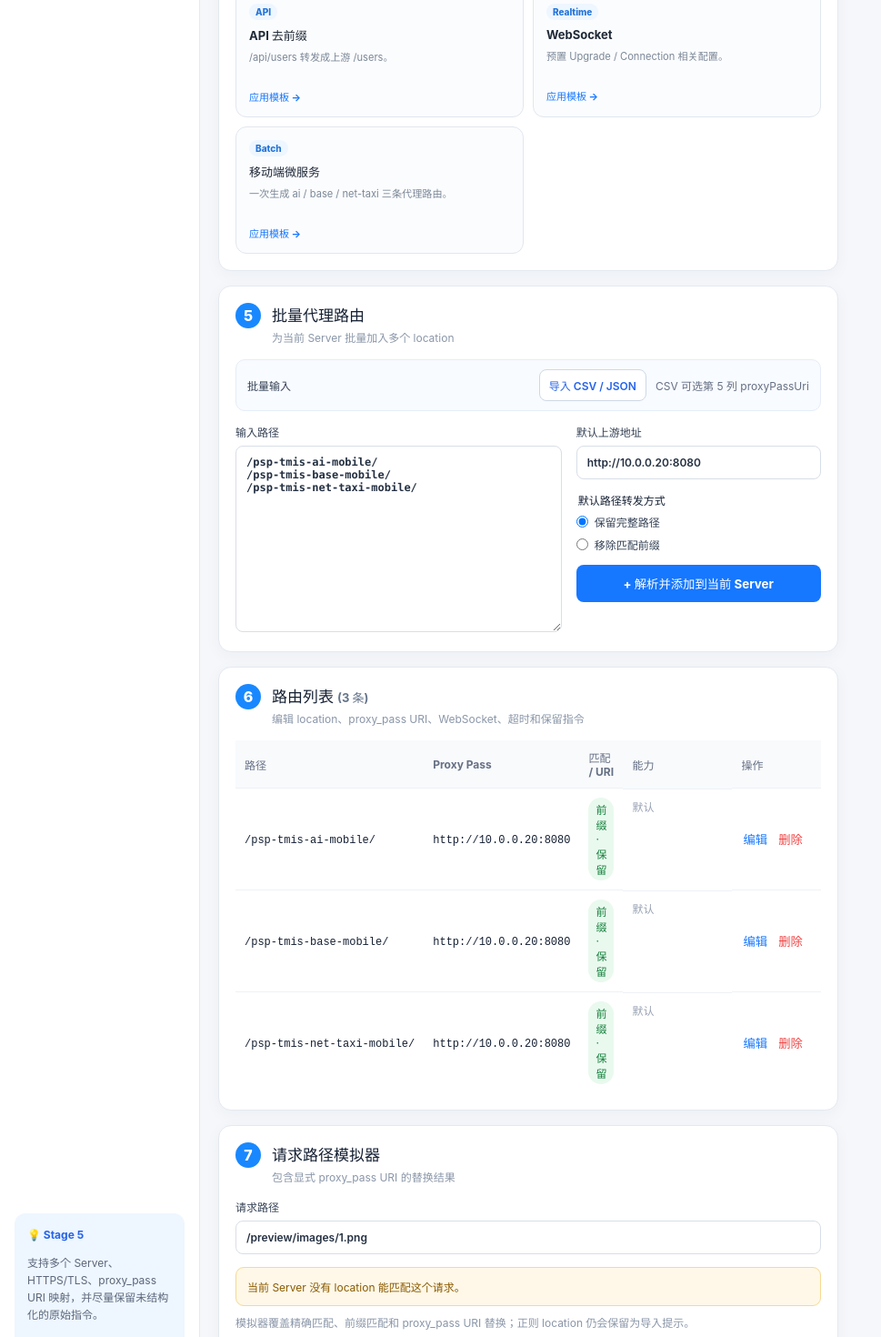
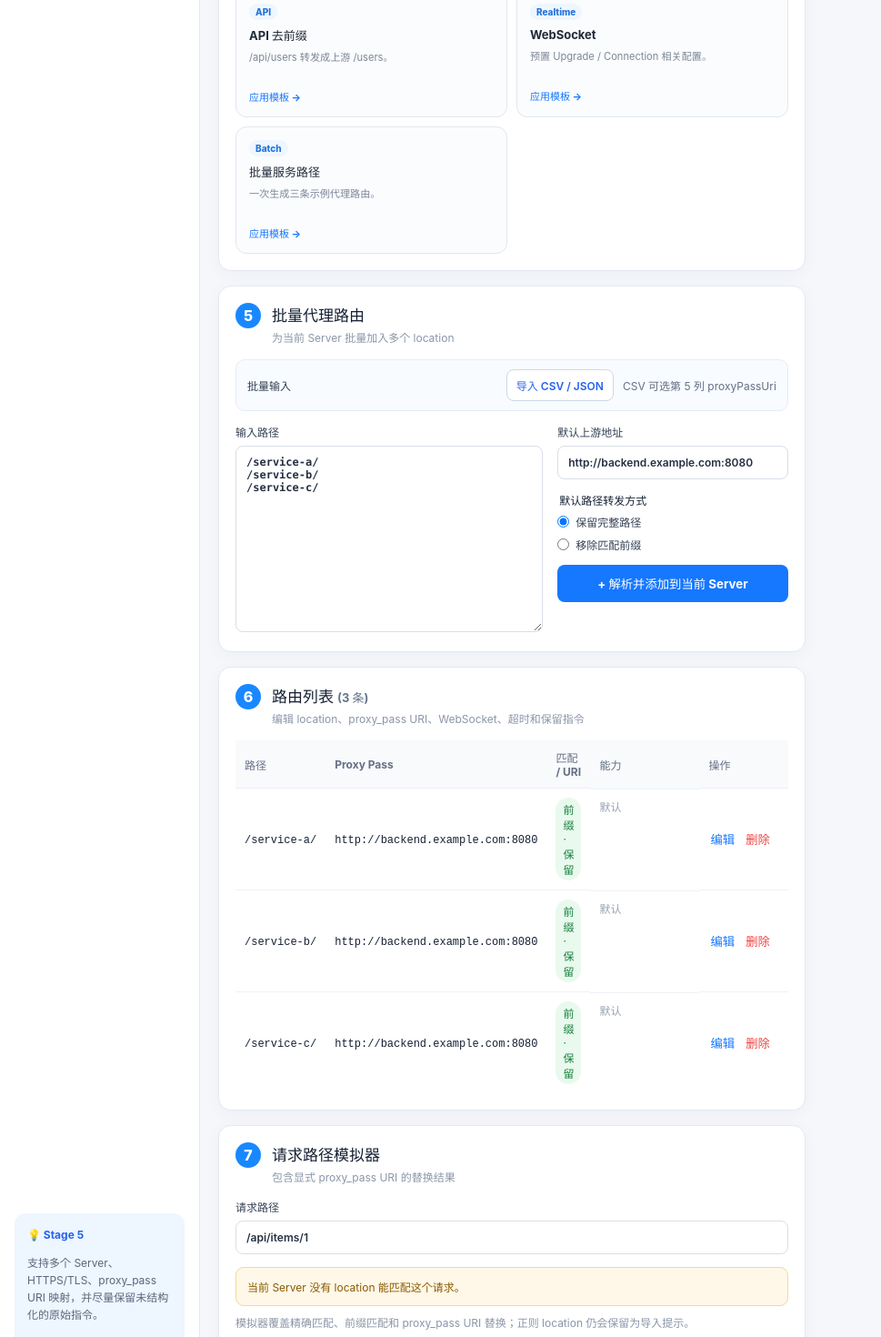
Before and after one commit to baigezz/nginx-config-builder, a React (Vite) app: page / in a window 1280 px wide. Shown: the part 1330-2800 px from the top of the page at 91% size, without its empty margins (0-969 px from the left). Built offline with nearby package versions, Linux system fonts and the light colour scheme.

Commit message:
Replace private route examples with generic samples

```diff
--- a/src/App.tsx
+++ b/src/App.tsx
@@ -18,14 +18,14 @@ import {
 import { validateConfig } from './lib/validator'
 import type { NginxPreset, NginxServer, PathMode, ProxyRoute } from './types/nginx'
 
-const starterPaths = `/psp-tmis-ai-mobile/
-/psp-tmis-base-mobile/
-/psp-tmis-net-taxi-mobile/`
+const starterPaths = `/service-a/
+/service-b/
+/service-c/`
 
 function createInitialServer() {
   return createServer(
     { domain: 'example.com', port: '80' },
-    parseBulkRoutes(starterPaths, 'http://10.0.0.20:8080', 'preserve'),
+    parseBulkRoutes(starterPaths, 'http://backend.example.com:8080', 'preserve'),
   )
 }
 
@@ -33,7 +33,7 @@ function App() {
   const [servers, setServers] = useState<NginxServer[]>(() => [createInitialServer()])
   const [activeServerId, setActiveServerId] = useState('')
   const [input, setInput] = useState(starterPaths)
-  const [defaultUpstream, setDefaultUpstream] = useState('http://10.0.0.20:8080')
+  const [defaultUpstream, setDefaultUpstream] = useState('http://backend.example.com:8080')
   const [pathMode, setPathMode] = useState<PathMode>('preserve')
   const [notice, setNotice] = useState('')
 
--- a/src/components/NginxImport.tsx
+++ b/src/components/NginxImport.tsx
@@ -7,16 +7,16 @@ const sampleConfig = `server {
   listen 80;
   server_name example.com;
 
-  location /JSTMBSW/ {
-    proxy_pass http://10.1.21.29:8871/JSTMBSW/;
+  location /catalog/ {
+    proxy_pass http://backend.example.com/catalog/;
   }
 
-  location /preview {
-    proxy_pass http://10.1.31.16:8000/preview;
+  location /reports {
+    proxy_pass http://reports.example.com/reports;
   }
 
-  location /tles-psp/api {
-    proxy_pass http://10.1.21.27:17005/api;
+  location /service/api {
+    proxy_pass http://api.example.com/v1;
   }
 }
 
--- a/src/components/RequestSimulator.tsx
+++ b/src/components/RequestSimulator.tsx
@@ -7,7 +7,7 @@ interface RequestSimulatorProps {
 }
 
 export function RequestSimulator({ routes }: RequestSimulatorProps) {
-  const [requestPath, setRequestPath] = useState('/preview/images/1.png')
+  const [requestPath, setRequestPath] = useState('/api/items/1')
   const result = useMemo(
     () => simulateRequest(requestPath, routes),
     [requestPath, routes],
--- a/src/data/presets.ts
+++ b/src/data/presets.ts
@@ -58,14 +58,14 @@ export const presets: NginxPreset[] = [
     ],
   },
   {
-    id: 'mobile-services',
-    name: '移动端微服务',
-    description: '一次生成 ai / base / net-taxi 三条代理路由。',
+    id: 'batch-services',
+    name: '批量服务路径',
+    description: '一次生成三条示例代理路由。',
     badge: 'Batch',
     routes: [
-      { ...defaults, path: '/psp-tmis-ai-mobile/', upstream: 'http://10.0.0.20:8080' },
-      { ...defaults, path: '/psp-tmis-base-mobile/', upstream: 'http://10.0.0.20:8080' },
-      { ...defaults, path: '/psp-tmis-net-taxi-mobile/', upstream: 'http://10.0.0.20:8080' },
+      { ...defaults, path: '/service-a/', upstream: 'http://backend.example.com:8080' },
+      { ...defaults, path: '/service-b/', upstream: 'http://backend.example.com:8080' },
+      { ...defaults, path: '/service-c/', upstream: 'http://backend.example.com:8080' },
     ],
   },
 ]
```
Also changed, not shown: 1 other file (tests, documents, lock files or other folders).
